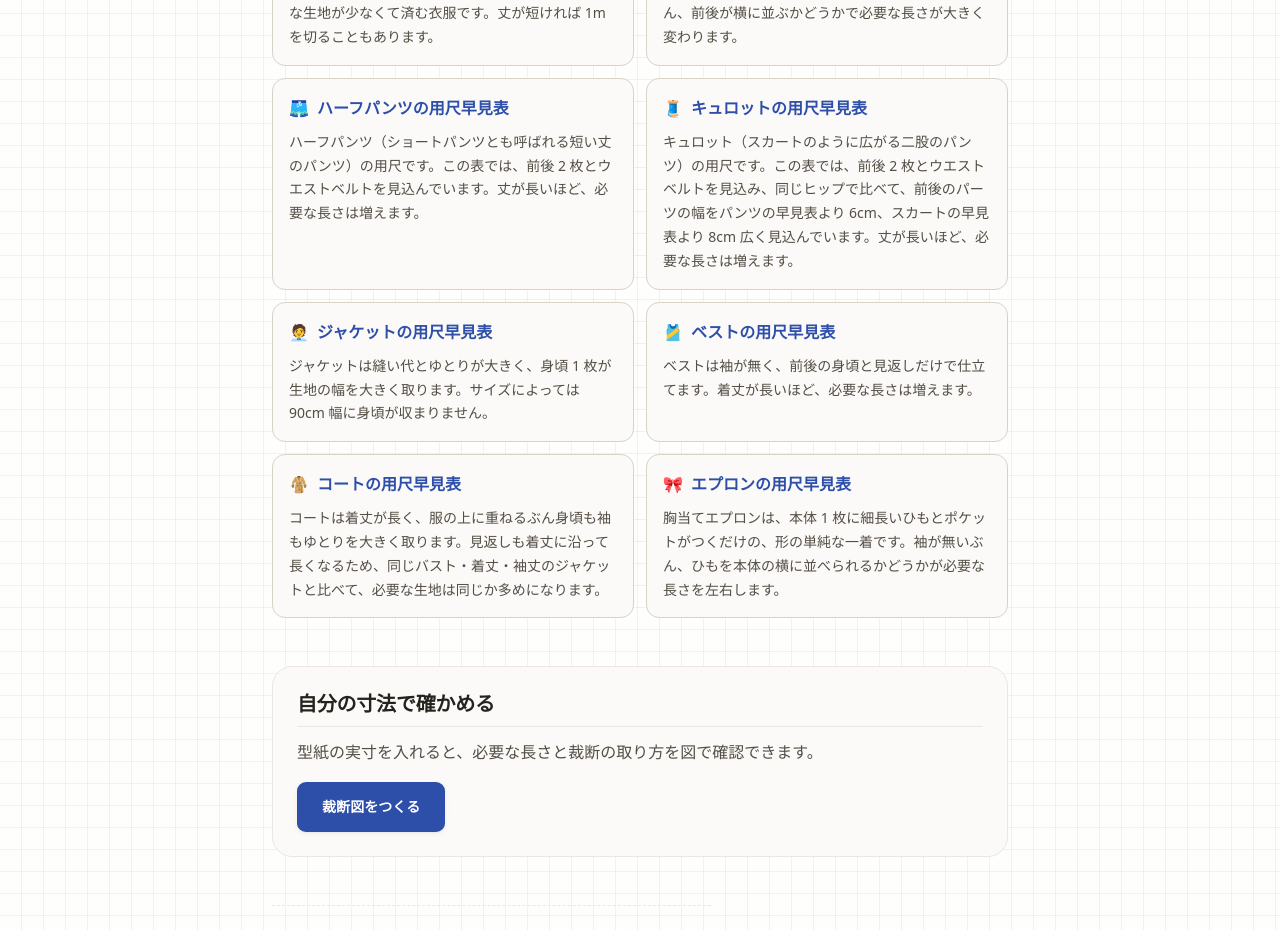
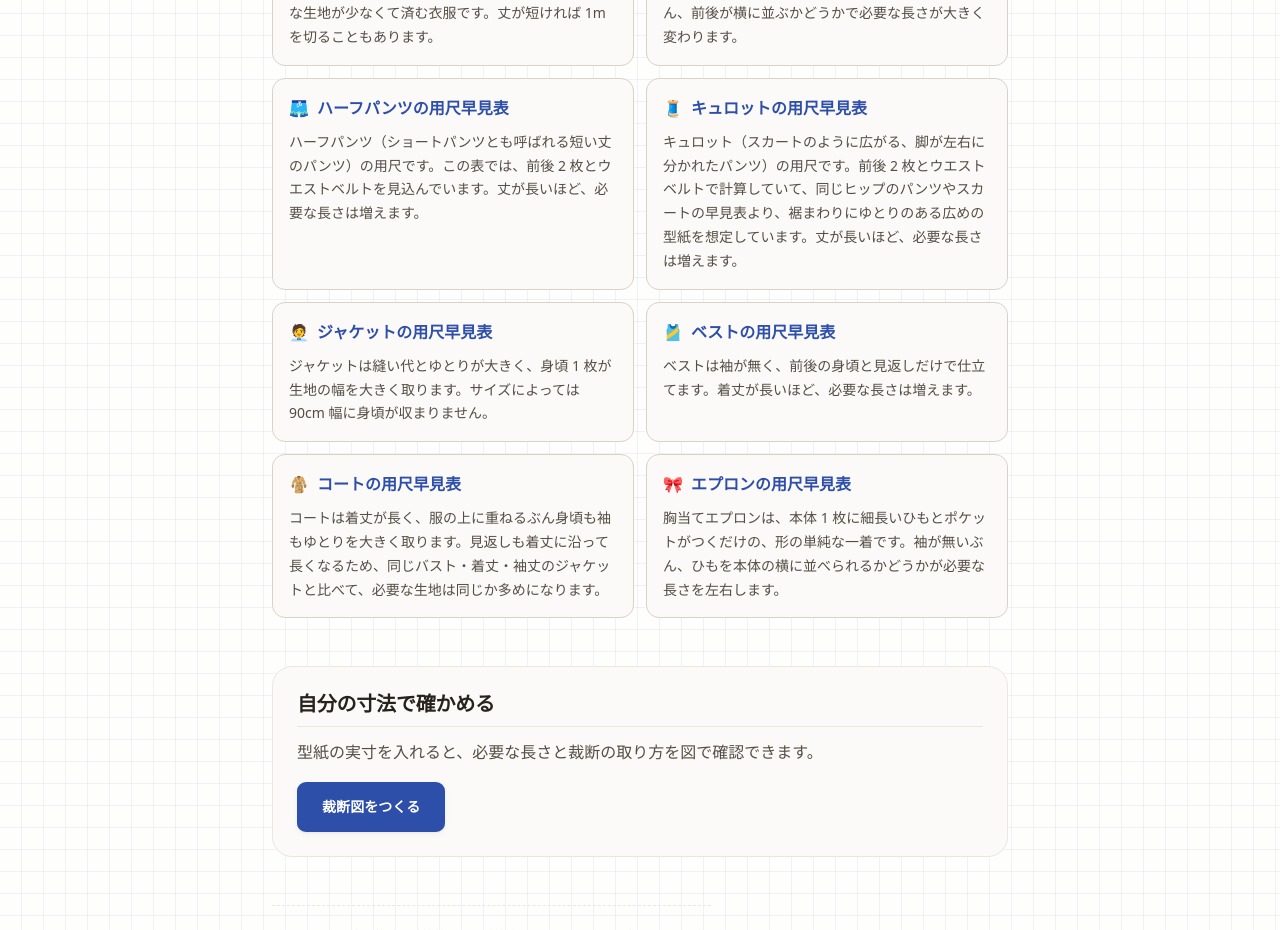
Before and after one commit to Ga-Project/yoshaku-calc, a Next.js app: page /yardage in a window 1280 px wide. Shown: the part 1460-2390 px from the top of the page. Built offline with nearby package versions, Linux system fonts and the light colour scheme.

Commit message:
独立レビュー指摘を解消: 境界値の行を離れた値に替え、読者が確かめられる言い方に直し、二股の語を脚が左右に分かれたに替える
Co-Authored-By: Claude Sonnet 5.5 <noreply@anthropic.com>

```diff
--- a/app/yardage/presets.mjs
+++ b/app/yardage/presets.mjs
@@ -261,7 +261,7 @@ export const GUIDES = [
         ],
         seeAlso: {
           slug: "culottes",
-          text: `丈が ${CULOTTES_LEN.min}〜${CULOTTES_LEN.max}cm で、裾へ向かってスカートのように大きく広がる二股のパンツは、`,
+          text: `丈が ${CULOTTES_LEN.min}〜${CULOTTES_LEN.max}cm で、裾へ向かってスカートのように大きく広がる、脚が左右に分かれたパンツは、`,
         },
       },
       {
@@ -330,7 +330,7 @@ export const GUIDES = [
         ],
         seeAlso: {
           slug: "culottes",
-          text: `丈が ${CULOTTES_LEN.min}〜${CULOTTES_LEN.max}cm で、裾へ向かってスカートのように大きく広がる二股のパンツは、`,
+          text: `丈が ${CULOTTES_LEN.min}〜${CULOTTES_LEN.max}cm で、裾へ向かってスカートのように大きく広がる、脚が左右に分かれたパンツは、`,
         },
       },
     ],
@@ -393,7 +393,7 @@ export const GUIDES = [
         ],
         seeAlso: {
           slug: "culottes",
-          text: `丈が ${CULOTTES_LEN.min}〜${CULOTTES_LEN.max}cm で、裾へ向かってスカートのように大きく広がる二股のパンツは、`,
+          text: `丈が ${CULOTTES_LEN.min}〜${CULOTTES_LEN.max}cm で、裾へ向かってスカートのように大きく広がる、脚が左右に分かれたパンツは、`,
         },
       },
     ],
@@ -422,8 +422,8 @@ export const GUIDES = [
     slug: "culottes",
     searchName: "キュロット",
     description:
-      "キュロットに必要な生地の長さ（用尺）を、キュロット丈・ヒップと生地幅 90／110／140cm の組み合わせで一覧にした早見表。スカートのように広がる二股のパンツの見積りに。",
-    lead: `キュロット（スカートのように広がる二股のパンツ）の用尺です。この表では、前後 2 枚とウエストベルトを見込み、同じヒップで比べて、前後のパーツの幅をパンツの早見表より ${EXTRA_OVER_PANTS}cm、スカートの早見表より ${EXTRA_OVER_SKIRT}cm 広く見込んでいます。丈が長いほど、必要な長さは増えます。`,
+      "キュロットに必要な生地の長さ（用尺）を、キュロット丈・ヒップと生地幅 90／110／140cm の組み合わせで一覧にした早見表。スカートのように広がる、脚が左右に分かれたパンツの見積りに。",
+    lead: `キュロット（スカートのように広がる、脚が左右に分かれたパンツ）の用尺です。前後 2 枚とウエストベルトで計算していて、同じヒップのパンツやスカートの早見表より、裾まわりにゆとりのある広めの型紙を想定しています。丈が長いほど、必要な長さは増えます。`,
     pieces: "前パンツ・後パンツを、二つ折りの生地から左右の脚ぶんを一度に裁つものとして 1 組ずつ、ウエストベルトを 1 本。",
     base: CULOTTES_BASE,
     axes: [
@@ -450,7 +450,7 @@ export const GUIDES = [
         rowHeader: "ヒップ",
         fixedNote: `キュロット丈 ${CULOTTES_BASE.culottesLen}cm で固定したときの必要な長さ`,
         rows: [
-          { value: 78, label: "78cm" },
+          { value: 74, label: "74cm" },
           { value: 86, label: "86cm" },
           { value: 94, label: "94cm" },
           { value: 102, label: "102cm" },
@@ -491,7 +491,7 @@ export const GUIDES = [
         tips.push(jump);
         // 前後が横に並べなくなる行があるときだけ、幅が広い型紙の注意を続ける（その行の注記と隣り合わせ）。
         tips.push(
-          "ギャザーやタックを入れるなどして型紙の幅が広くなると、生地幅によっては前後を横に並べられず、用尺が増えることがあります。型紙の幅が表の想定のままなら、表の数字が下限です。",
+          "ギャザーやタックを入れるなどして型紙の幅が広くなると、生地幅によっては前後を横に並べられず、用尺が増えることがあります。型紙がキュロットとして標準的な広がりなら、表の数字が下限です。",
         );
       }
       return tips;
```
Also changed, not shown: lib/calc.mjs, 1 other file (tests, documents, lock files or other folders).
